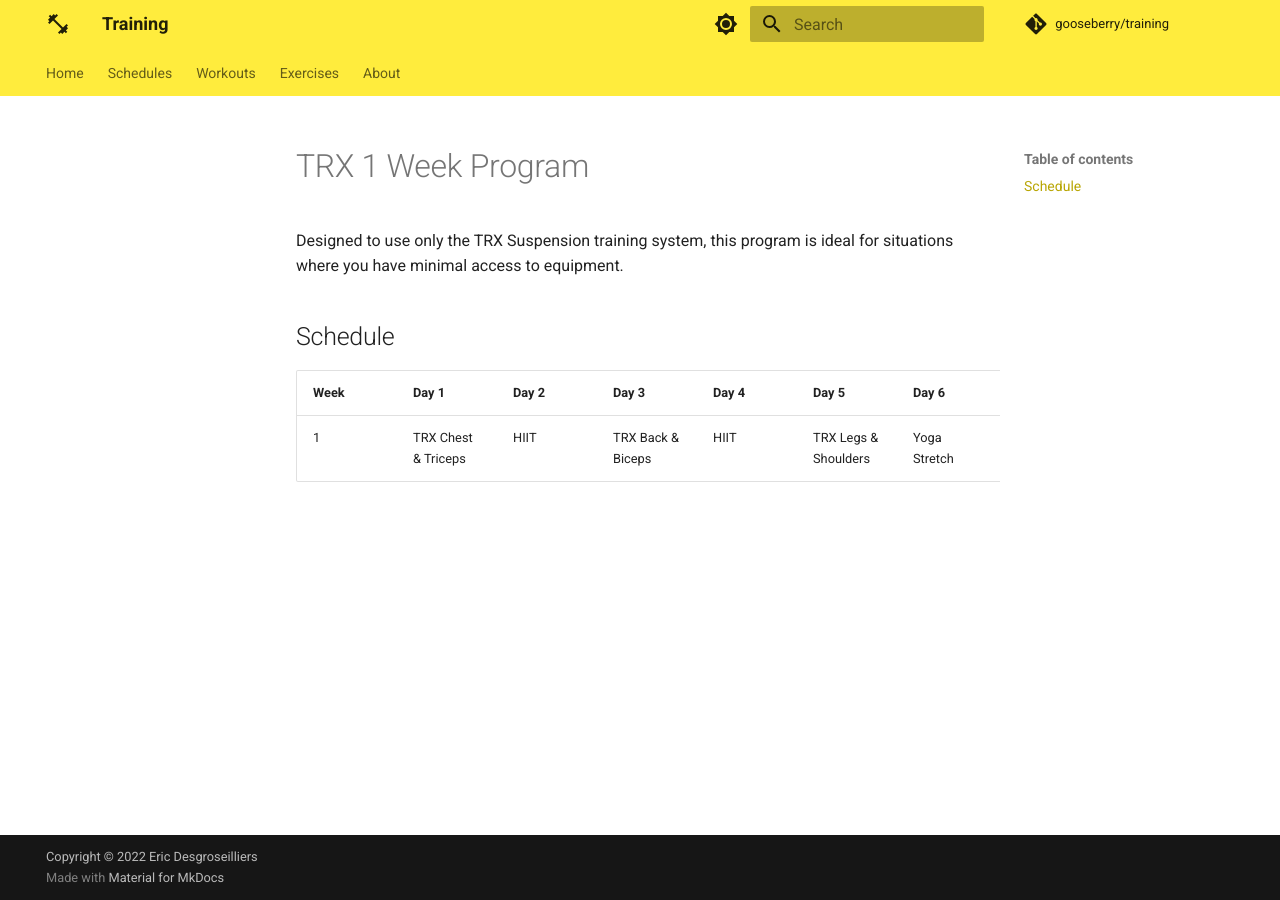
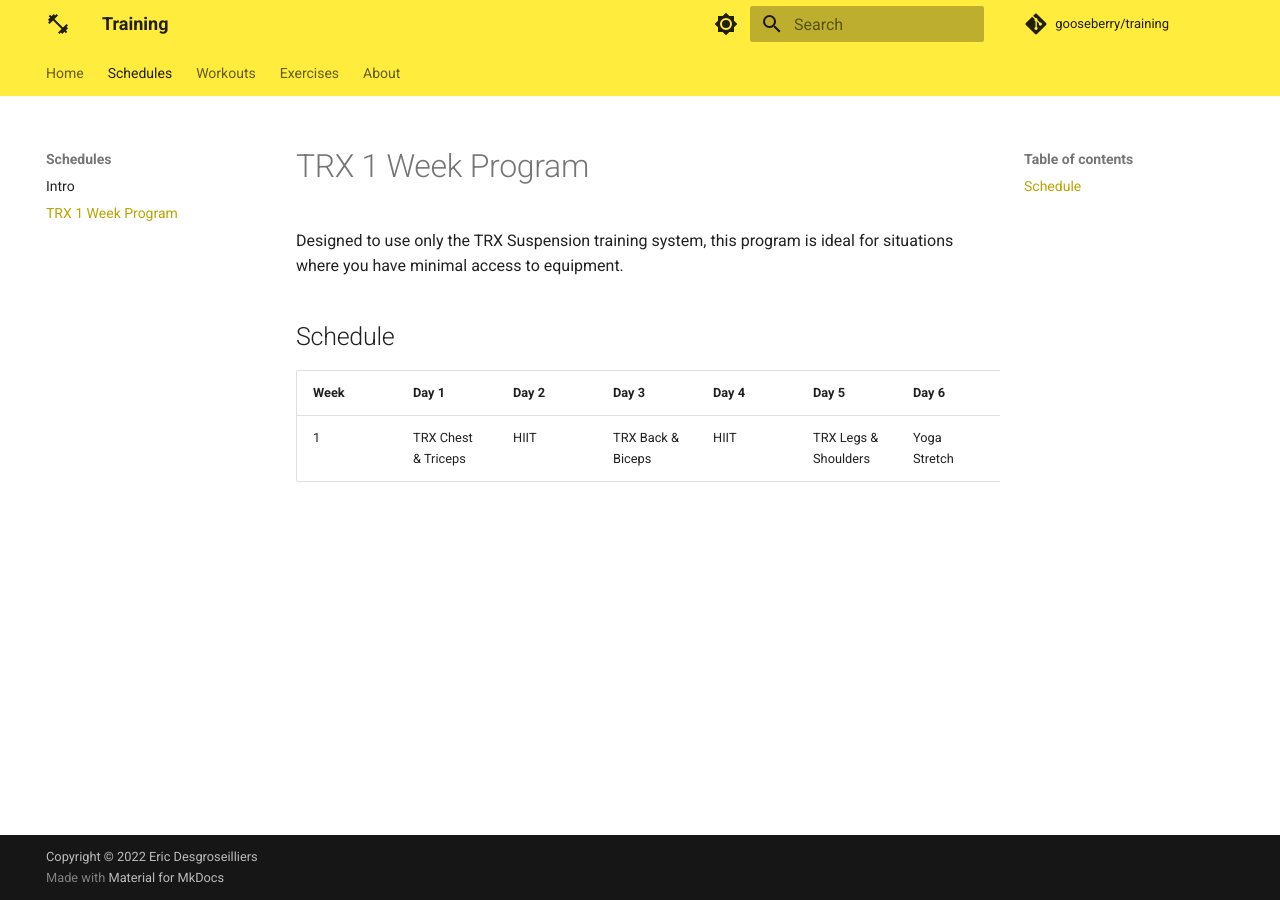
Before and after one commit to gooseberry/training, an MkDocs documentation site: the page built from docs/schedules/trx-1-week-program.md, in a window 1280 px wide. Built offline with MkDocs 1.6.1 and Material for MkDocs 9.7.7, drawn with Linux system fonts in a browser that asks for light colours; comment, search, counter and statistics services are not loaded.

Commit message:
update navigation

```diff
--- a/mkdocs.yml
+++ b/mkdocs.yml
@@ -77,7 +77,7 @@ nav:
     - Home: "index.md"
     - Schedules:
         - Intro: "schedules/index.md"
-        - TRX: "schedules/trx.md"
+        - TRX 1 Week Program: "schedules/trx-1-week-program.md"
     - Workouts:
         - Intro: "workouts/index.md"
         - HIIT:
```
Also changed, not shown: docs/schedules/trx-1-week-program.md (renamed from docs/schedules/trx-4-week-program.md).
